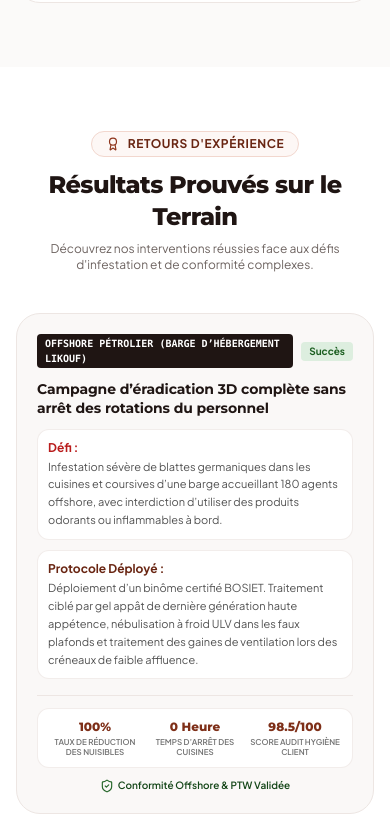
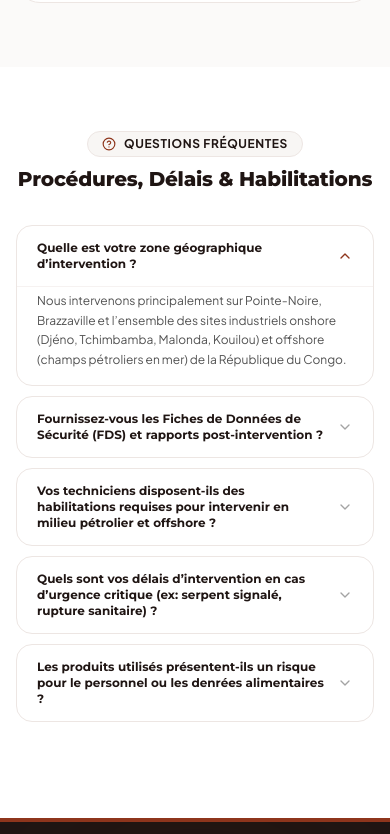
Before and after one commit to Steven23-Ngouala/excellent-services-web, a React (Vite) app: page /references in a window 390 px wide. Shown: the part 8584-9418 px from the top of the page. Built offline with nearby package versions, Linux system fonts and the light colour scheme.

Commit message:
fix: retirer la section des retours d'experience textuels (Likouf, Djeno, Hopital)

```diff
--- a/src/components/home/CaseStudies.tsx
+++ b/src/components/home/CaseStudies.tsx
@@ -1,11 +1,9 @@
 import React, { useState } from 'react';
 import {
   ChevronDown,
-  ShieldCheck,
-  Award,
   HelpCircle
 } from 'lucide-react';
-import { CASE_STUDIES_DATA, FAQ_DATA } from '../../data/caseStudiesData';
+import { FAQ_DATA } from '../../data/caseStudiesData';
 
 export const CaseStudies: React.FC = () => {
   const [openFaqIndex, setOpenFaqIndex] = useState<number | null>(0);
@@ -16,87 +14,12 @@ export const CaseStudies: React.FC = () => {
 
   return (
     <section className="py-16 sm:py-20 bg-white relative">
-      <div className="max-w-6xl mx-auto px-4 sm:px-6 lg:px-8">
+      <div className="max-w-4xl mx-auto px-4 sm:px-6 lg:px-8">
 
-        {/* Section 1: Case Studies */}
-        <div className="mb-16">
-          <div className="text-center max-w-2xl mx-auto mb-10 sm:mb-12">
-            <div className="inline-flex items-center gap-2 px-3.5 py-1 rounded-full bg-primary-50 border border-primary-200 text-primary-700 text-xs font-bold uppercase tracking-wider mb-3">
-              <Award className="w-3.5 h-3.5 text-primary-500" />
-              <span>Retours d'Expérience</span>
-            </div>
-            <h2 className="font-heading font-extrabold text-2xl sm:text-3xl lg:text-4xl text-dark tracking-tight">
-              Résultats Prouvés sur le Terrain
-            </h2>
-            <p className="text-xs sm:text-sm text-neutral-muted mt-2">
-              Découvrez nos interventions réussies face aux défis d'infestation et de conformité complexes.
-            </p>
-          </div>
-
-          <div className="grid grid-cols-1 lg:grid-cols-3 gap-5 sm:gap-6">
-            {CASE_STUDIES_DATA.map((study) => (
-              <div
-                key={study.id}
-                className="bg-neutral-soft/70 rounded-3xl p-5 sm:p-6 border border-neutral-border hover:border-primary-500 transition-all duration-300 shadow-xs hover:shadow-sm flex flex-col justify-between"
-              >
-                <div>
-                  <div className="flex items-center justify-between gap-2 mb-3">
-                    <span className="text-[10px] font-bold uppercase px-2 py-0.5 rounded bg-dark text-white font-mono">
-                      {study.sector}
-                    </span>
-                    <span className="text-[10px] font-bold text-qhse-700 bg-qhse-100 px-2 py-0.5 rounded">
-                      Succès
-                    </span>
-                  </div>
-
-                  <h3 className="font-heading font-bold text-sm sm:text-base text-dark mb-2.5 leading-snug">
-                    {study.title}
-                  </h3>
-
-                  {/* Challenge & Intervention */}
-                  <div className="space-y-2.5 text-xs mb-4">
-                    <div className="p-2.5 rounded-xl bg-white border border-neutral-border/70">
-                      <span className="font-bold text-red-700 block mb-0.5">Défi :</span>
-                      <p className="text-neutral-600 leading-relaxed text-[11px]">{study.challenge}</p>
-                    </div>
-
-                    <div className="p-2.5 rounded-xl bg-white border border-neutral-border/70">
-                      <span className="font-bold text-primary-700 block mb-0.5">Protocole Déployé :</span>
-                      <p className="text-neutral-600 leading-relaxed text-[11px]">{study.intervention}</p>
-                    </div>
-                  </div>
-                </div>
-
-                {/* Metrics */}
-                <div className="pt-3 border-t border-neutral-border">
-                  <div className="grid grid-cols-3 gap-1.5 text-center bg-white p-2.5 rounded-xl border border-neutral-border/70 mb-2.5">
-                    {study.metrics.map((m, i) => (
-                      <div key={i}>
-                        <div className="font-heading font-extrabold text-xs sm:text-sm text-primary-600">
-                          {m.value}
-                        </div>
-                        <div className="text-[8px] sm:text-[9px] font-semibold text-neutral-500 uppercase leading-tight mt-0.5">
-                          {m.label}
-                        </div>
-                      </div>
-                    ))}
-                  </div>
-
-                  <div className="text-[10px] sm:text-[11px] text-qhse-800 font-semibold flex items-center gap-1 justify-center">
-                    <ShieldCheck className="w-3.5 h-3.5 text-qhse-600 flex-shrink-0" />
-                    <span>{study.qhseBadge}</span>
-                  </div>
-                </div>
-
-              </div>
-            ))}
-          </div>
-        </div>
-
-        {/* Section 2: FAQ */}
-        <div className="pt-8 border-t border-neutral-border max-w-3xl mx-auto">
+        {/* FAQ Section */}
+        <div>
           <div className="text-center mb-8">
-            <div className="inline-flex items-center gap-2 px-3 py-1 rounded-full bg-neutral-soft border border-neutral-border text-xs font-bold uppercase tracking-wider text-dark mb-2">
+            <div className="inline-flex items-center gap-2 px-3.5 py-1 rounded-full bg-neutral-soft border border-neutral-border text-xs font-bold uppercase tracking-wider text-dark mb-2">
               <HelpCircle className="w-3.5 h-3.5 text-primary-500" />
               <span>Questions Fréquentes</span>
             </div>
```
